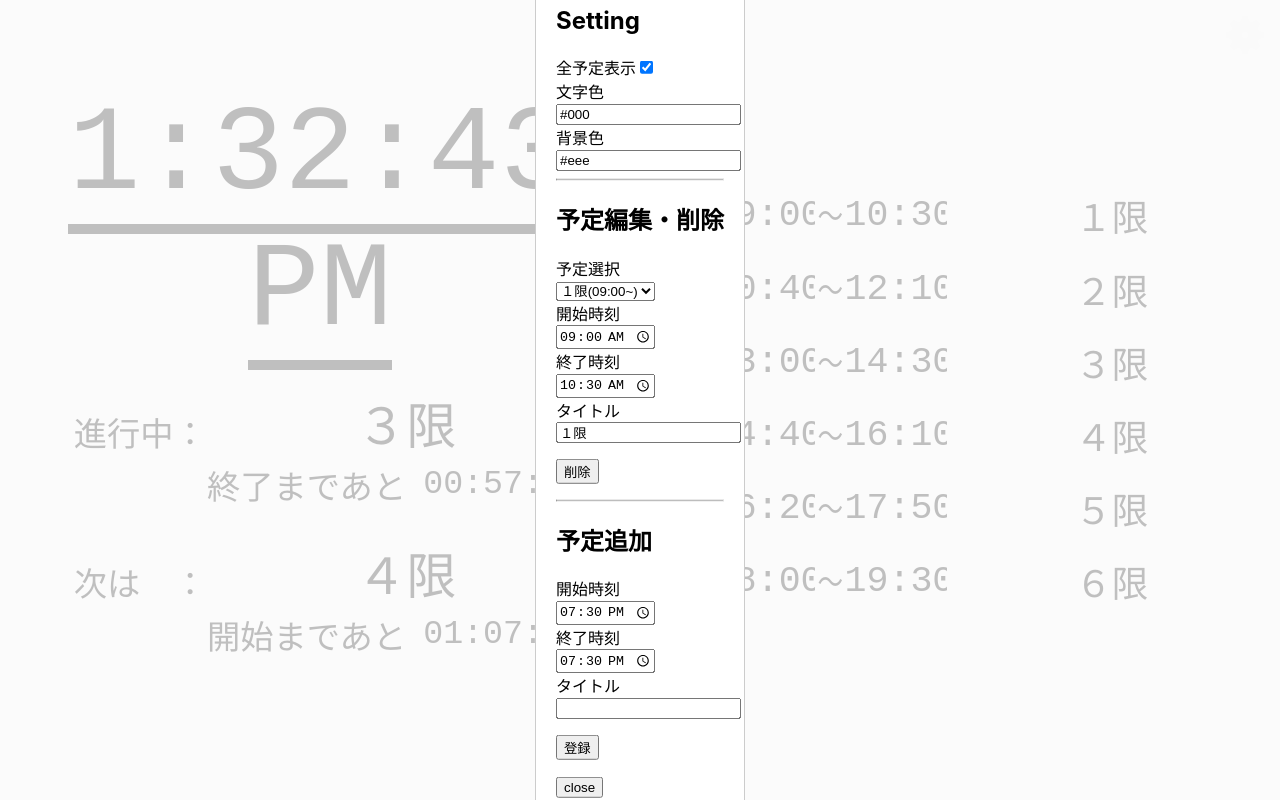
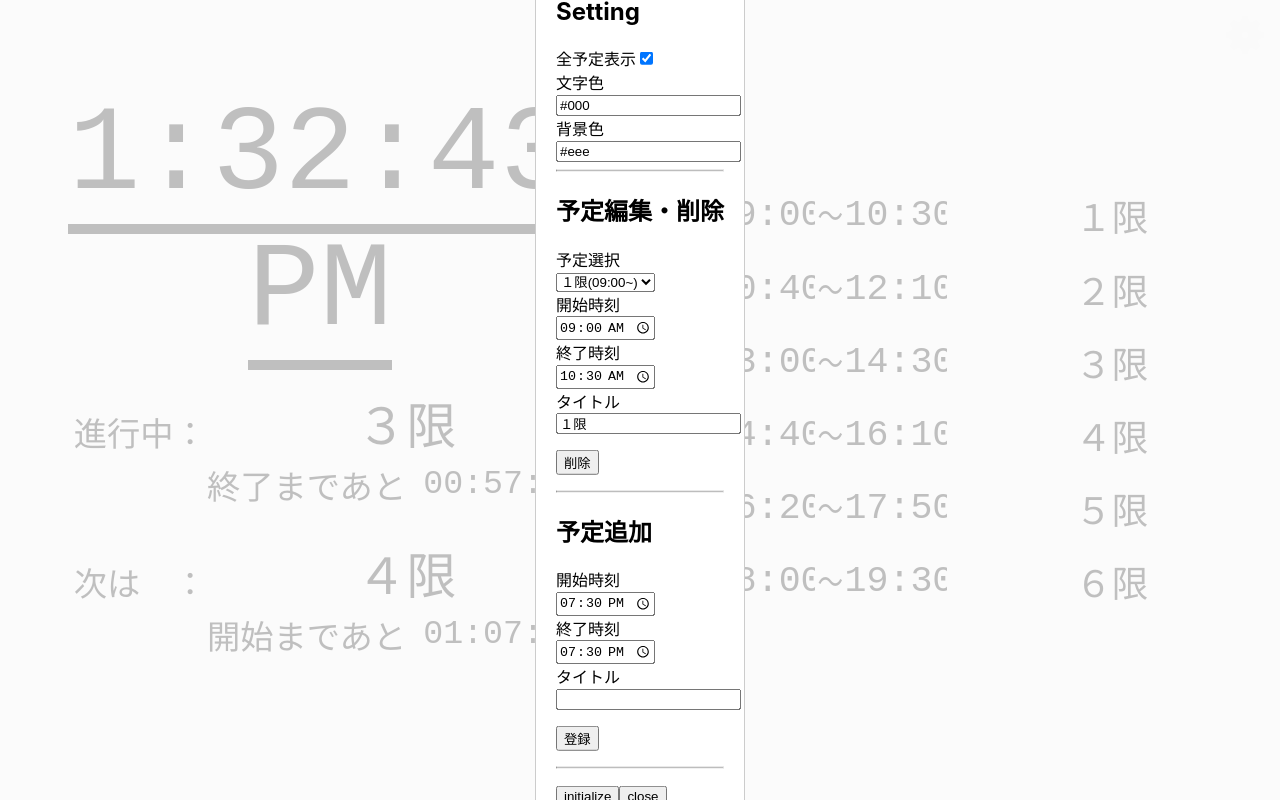
Before and after one commit to itanium-R/closche, a React (Create React App) app: page / in a window 1280 px wide. Both pictures are taken after a click on the picture 1244 px from the left and 35 px from the top of the page. Built offline with nearby package versions, Linux system fonts and the light colour scheme; a web font is replaced by a local one.

Commit message:
update: initializeボタン追加

```diff
--- a/src/compornents/settingModal.js
+++ b/src/compornents/settingModal.js
@@ -201,6 +201,11 @@ class SettingModal extends React.Component {
     event.preventDefault();
   }
 
+  initializeApp() {
+    localStorage.clear();
+    window.location.reload();
+  }
+
   render() {
     return (
       <div>
@@ -296,7 +301,12 @@ class SettingModal extends React.Component {
             </label>
             <p><button onClick={this.addSchedule}>登録</button></p>
           </form>
-          <p><button onClick={this.closeModal}>close</button></p>
+
+          <hr />
+          <p>
+            <button onClick={this.initializeApp}>initialize</button>
+            <button onClick={this.closeModal}>close</button>
+          </p>
         </Modal>
       </div>
     );
```
